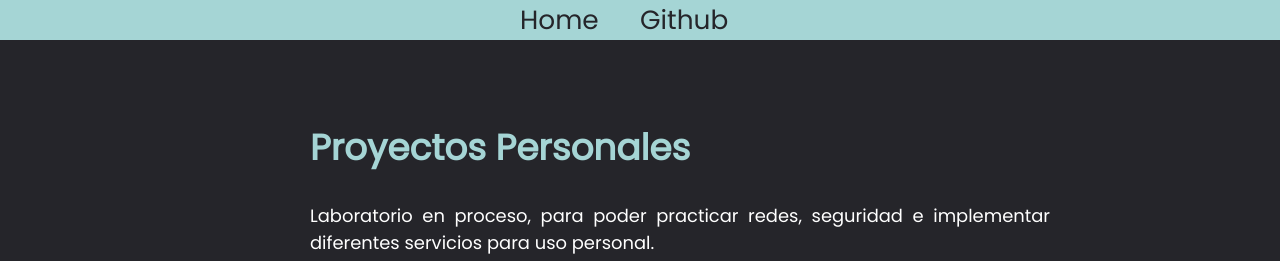
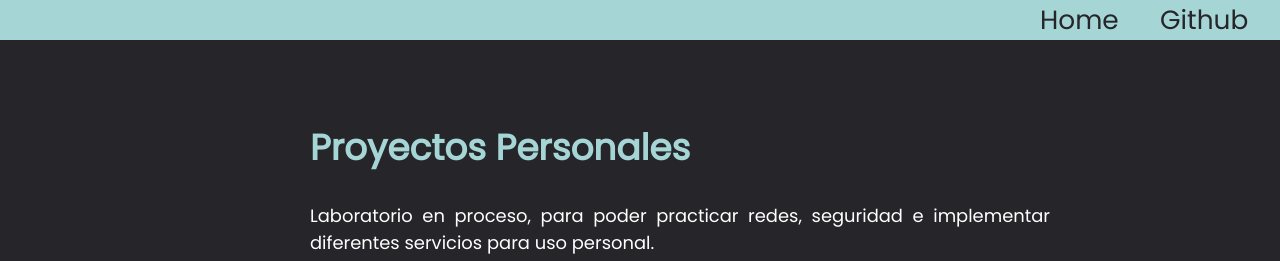
Before and after one commit to Martin-kn/HomeLab, a plain HTML site: page index.html in a window 1280 px wide. Shown: the top 261 px of the page. Drawn offline with Linux system fonts and the light colour scheme.

Commit message:
Update style.css

```diff
--- a/style.css
+++ b/style.css
@@ -27,7 +27,7 @@ body {
 
 .navbar {
     display: flex;
-    justify-content: space-around;
+    justify-content: right;
     background-color: #A5D5D5;
 }
 
```
